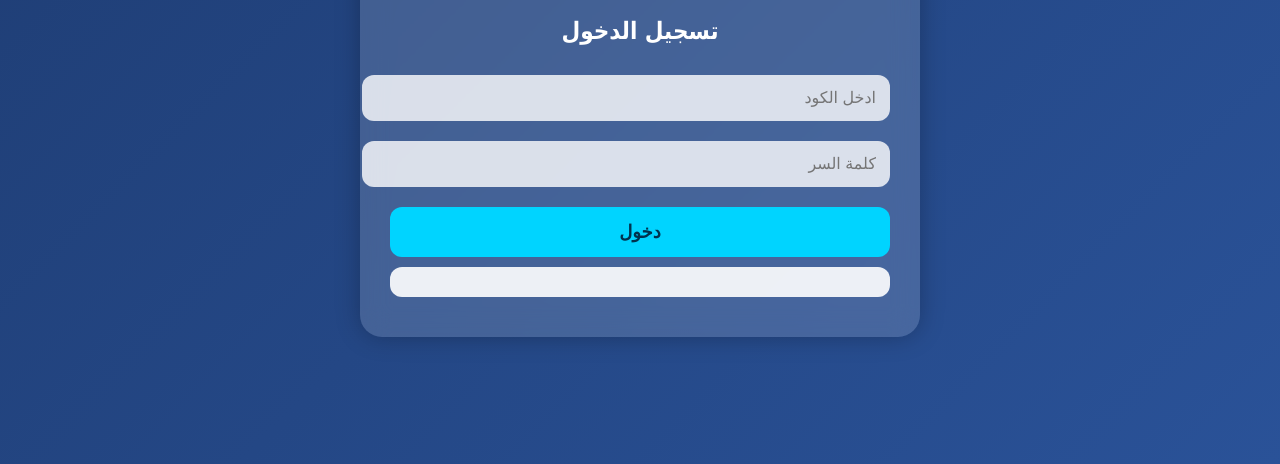
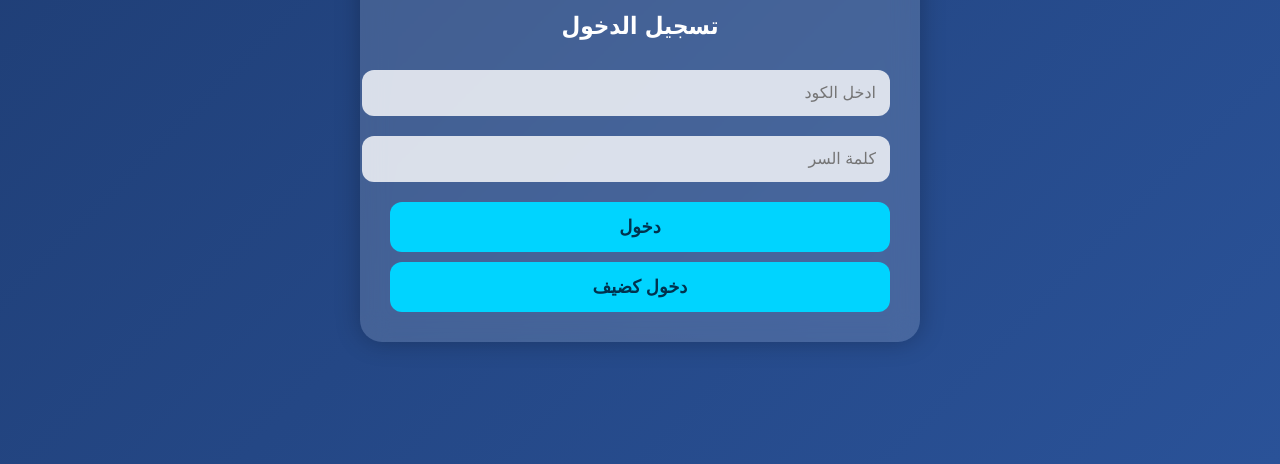
Before and after one commit to AlYoYo-company-cloud/Tollapna-UMA1, a plain HTML site: page index.html in a window 1280 px wide. Shown: the part 336-800 px from the top of the page. Drawn offline with Linux system fonts and the light colour scheme.

Commit message:
Update login screen with guest login option
Removed the menu button and added a guest login button.

```diff
--- a/index.html
+++ b/index.html
@@ -12,10 +12,14 @@
 <div id="login-screen" class="container">
     <img src="https://i.postimg.cc/Vk1M5tR8/athad-altlab-20251124-192127-0000.png" alt="Login Image" class="login-img">
     <h2>تسجيل الدخول</h2>
+
     <input type="text" id="code" placeholder="ادخل الكود">
     <input type="password" id="password" placeholder="كلمة السر">
+
     <button onclick="login()">دخول</button>
-  <div class="menu-btn" onclick="openPage(loginasagust)" </div>
+
+    <!-- زر الدخول كضيف -->
+    <button onclick="guestLogin()" class="guest-btn">دخول كضيف</button>
 </div>
 
 <!-- الشاشة الرئيسية -->
```
